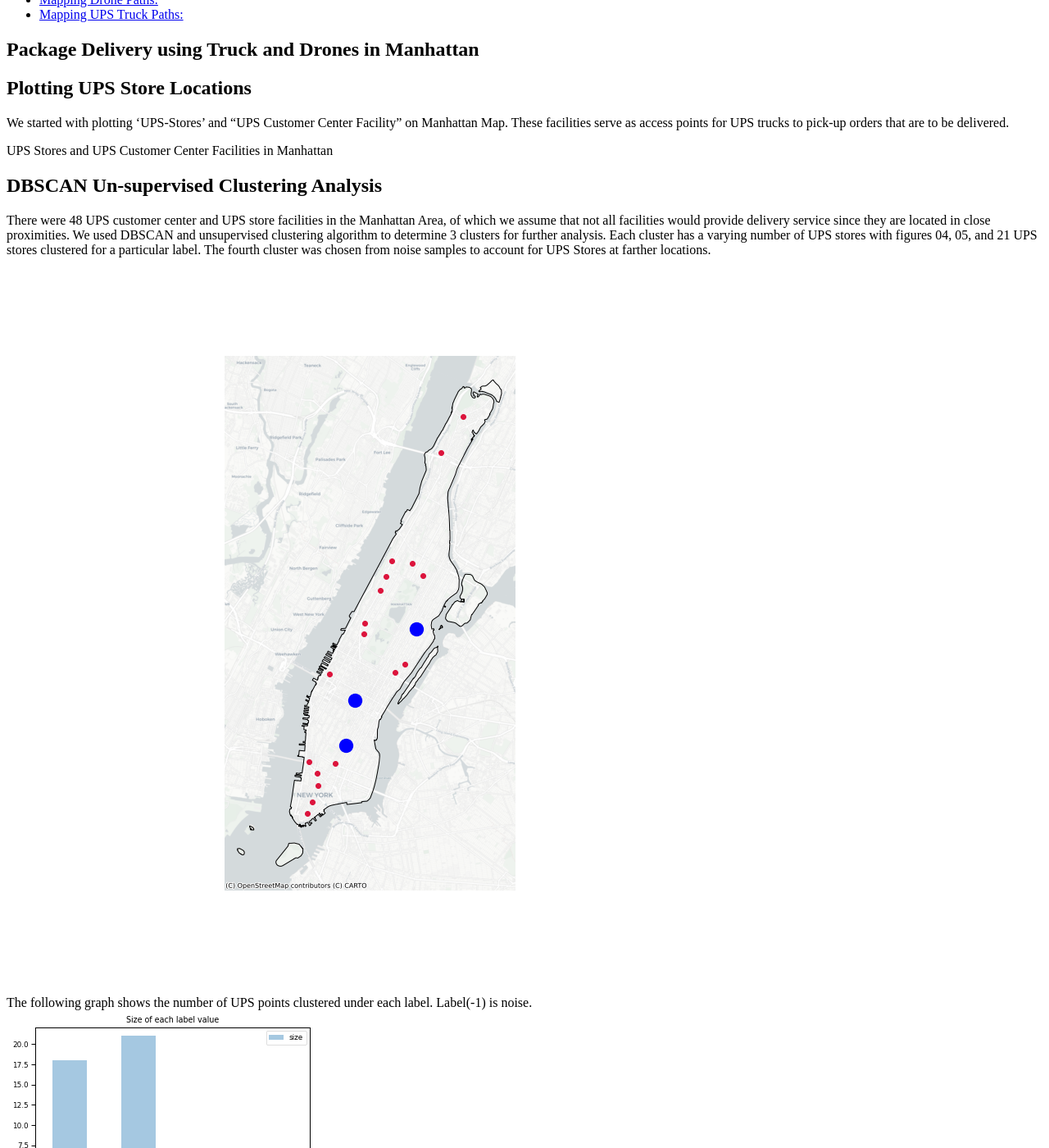
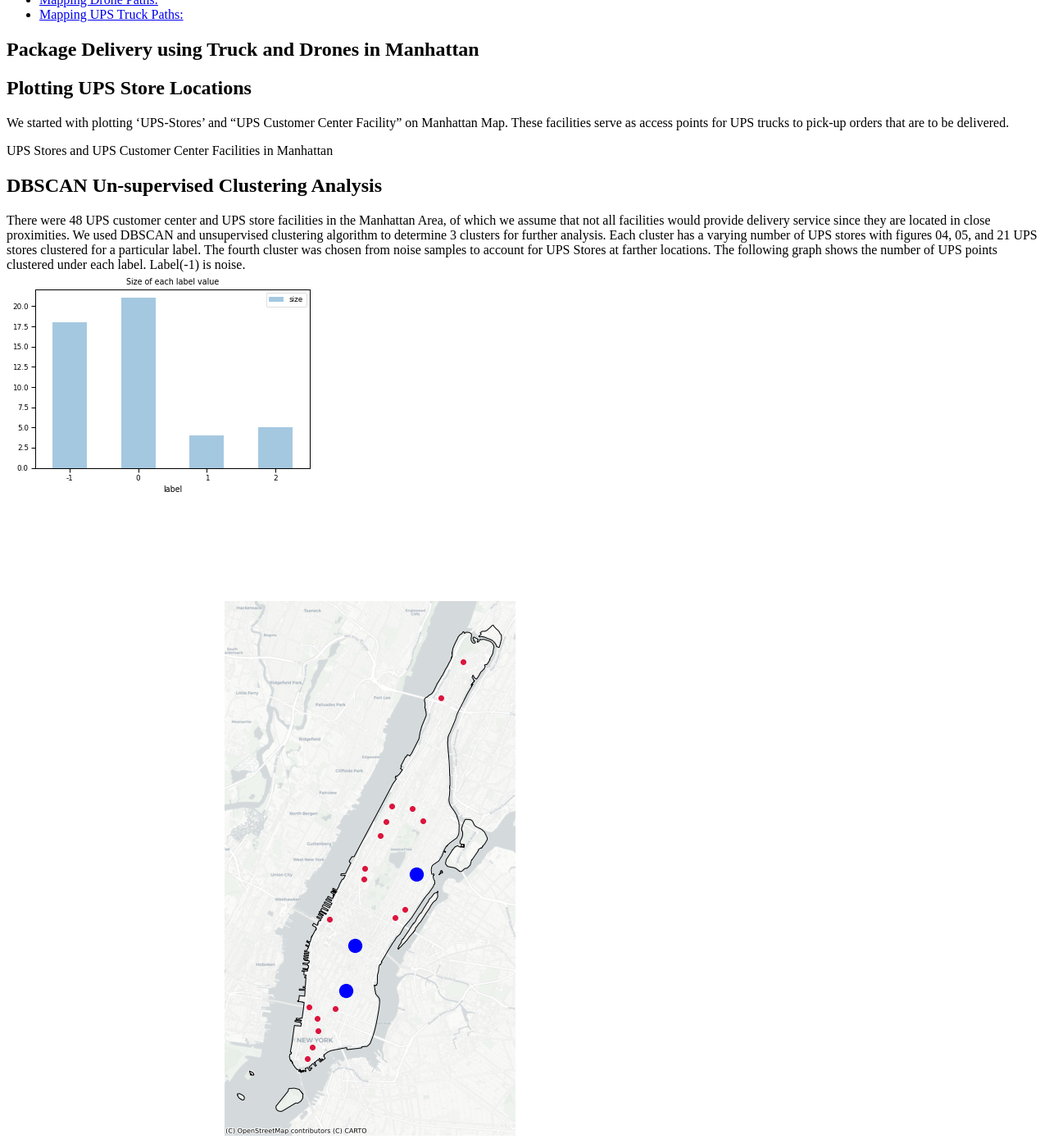
Before and after one commit to suryajps/Spatial-Analysis-for-Drone-vs-Truck-Deliveries-, a Jekyll site: the page built from _posts/2020-12-21-Manhattan-Analysis.md, in a window 1280 px wide and 1400 px high, scrolled down 387 px. Shown: the whole window at 82% size. Built offline with Jekyll 4.4.1, drawn with Linux system fonts in a browser that asks for light colours; cached includes are drawn as plain includes; nearby versions of some CDN libraries.

Commit message:
Update 2020-12-21-Manhattan-Analysis.md

```diff
--- a/_posts/2020-12-21-Manhattan-Analysis.md
+++ b/_posts/2020-12-21-Manhattan-Analysis.md
@@ -25,11 +25,12 @@
 
 ## DBSCAN Un-supervised Clustering Analysis
 There were 48 UPS customer center and UPS store facilities in the Manhattan Area, of which we assume that not all facilities would provide delivery service since they are located in close proximities. We used DBSCAN and unsupervised clustering algorithm to determine 3 clusters for further analysis. Each cluster has a varying number of UPS stores with figures 04, 05, and 21 UPS stores clustered for a particular label. The fourth cluster was chosen from noise samples to account for UPS Stores at farther locations.
+The following graph shows the number of UPS points clustered under each label. Label(-1) is noise. <br/>
+![nyc-ml]({{ site.url }}{{ site.baseurl }}/assets/images/ML Labels.png)  <br/>
 
-![nyc-ml]({{ site.url }}{{ site.baseurl }}/assets/images/NYC_ML.png)
+![nyc-ml]({{ site.url }}{{ site.baseurl }}/assets/images/NYC_ML.png)<br/>
 
-The following graph shows the number of UPS points clustered under each label. Label(-1) is noise. <br/>
-![nyc-ml]({{ site.url }}{{ site.baseurl }}/assets/images/ML Labels.png)
+
 
 ## Buffer radius of 1.5km from each facility:
 The urban area of Manhattan is categorized into zones (buffer radii or optimized polygon) for each UPS store. The radii for each buffer is determined to ensure minimum overlap. Each buffer zone serves as a bounding radius for the maximum travel path of trucks and drones.
```
